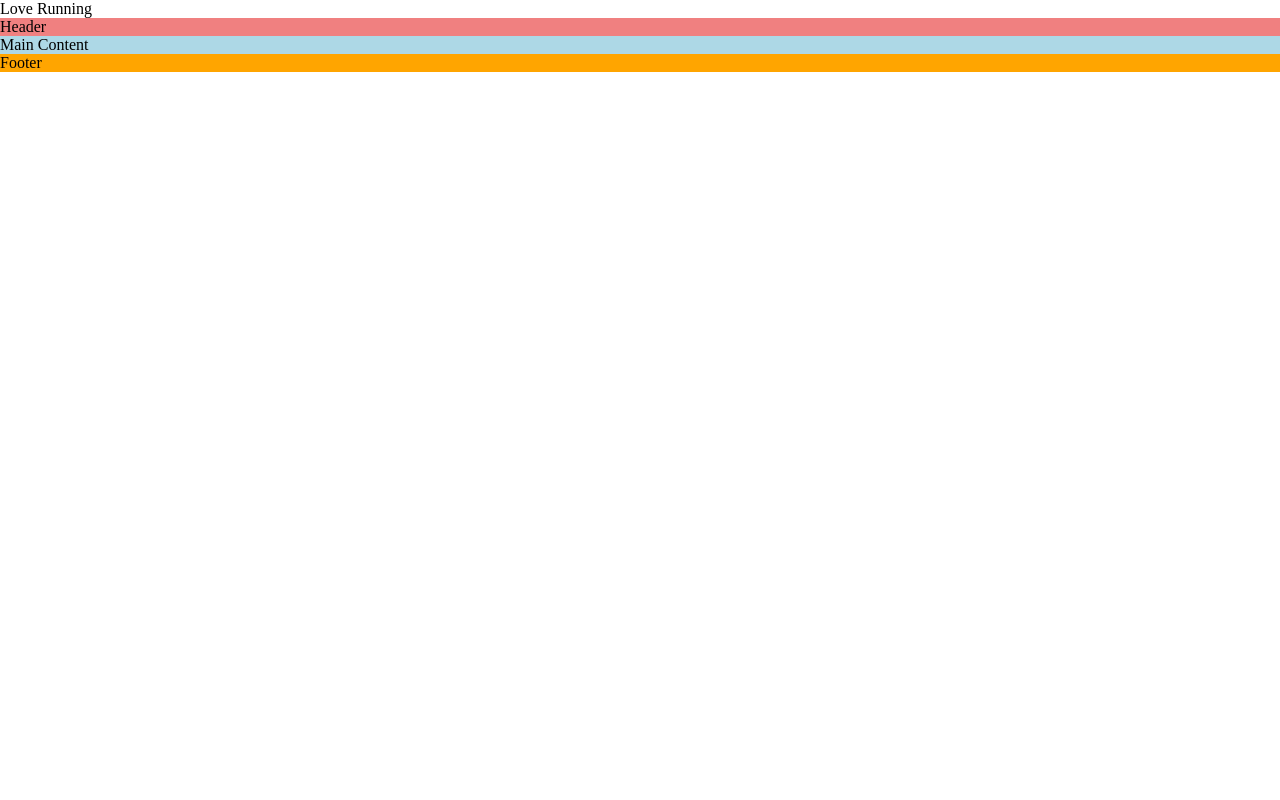
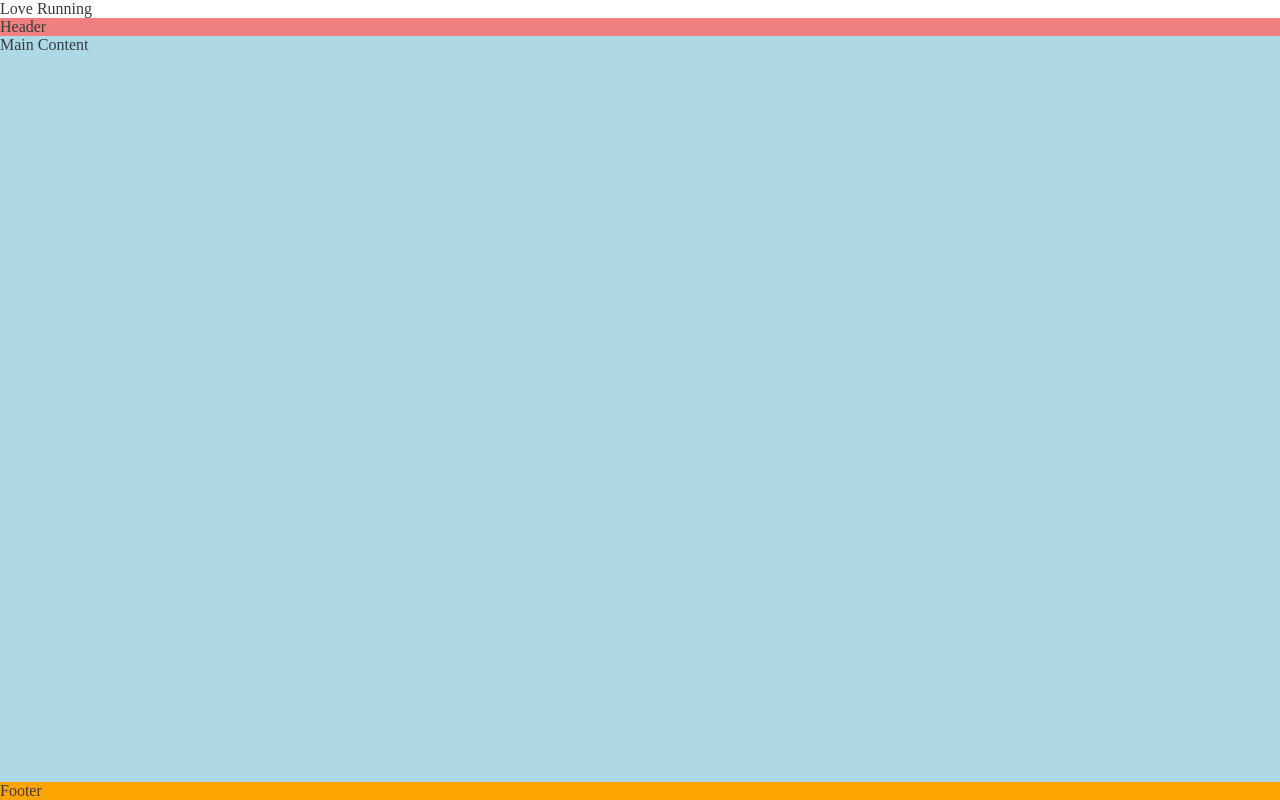
Before and after one commit to ewanw1lls/love-running, a plain HTML site: page index.html in a window 1280 px wide. Drawn offline with Linux system fonts and the light colour scheme.

Commit message:
push footer down using flex styles

```diff
--- a/assets/css/style.css
+++ b/assets/css/style.css
@@ -4,12 +4,20 @@
     box-sizing:border-box;
 }
 
+body {
+    min-height: 100vh;
+    display: flex;
+    flex-direction: column;
+    color: #3a3a3a
+}
 header {
     background-color:lightcoral;
 }
 main {
     background-color:lightblue;
+    flex: 1 0 auto;
 }
 footer {
     background-color:orange;
+
 }
```
